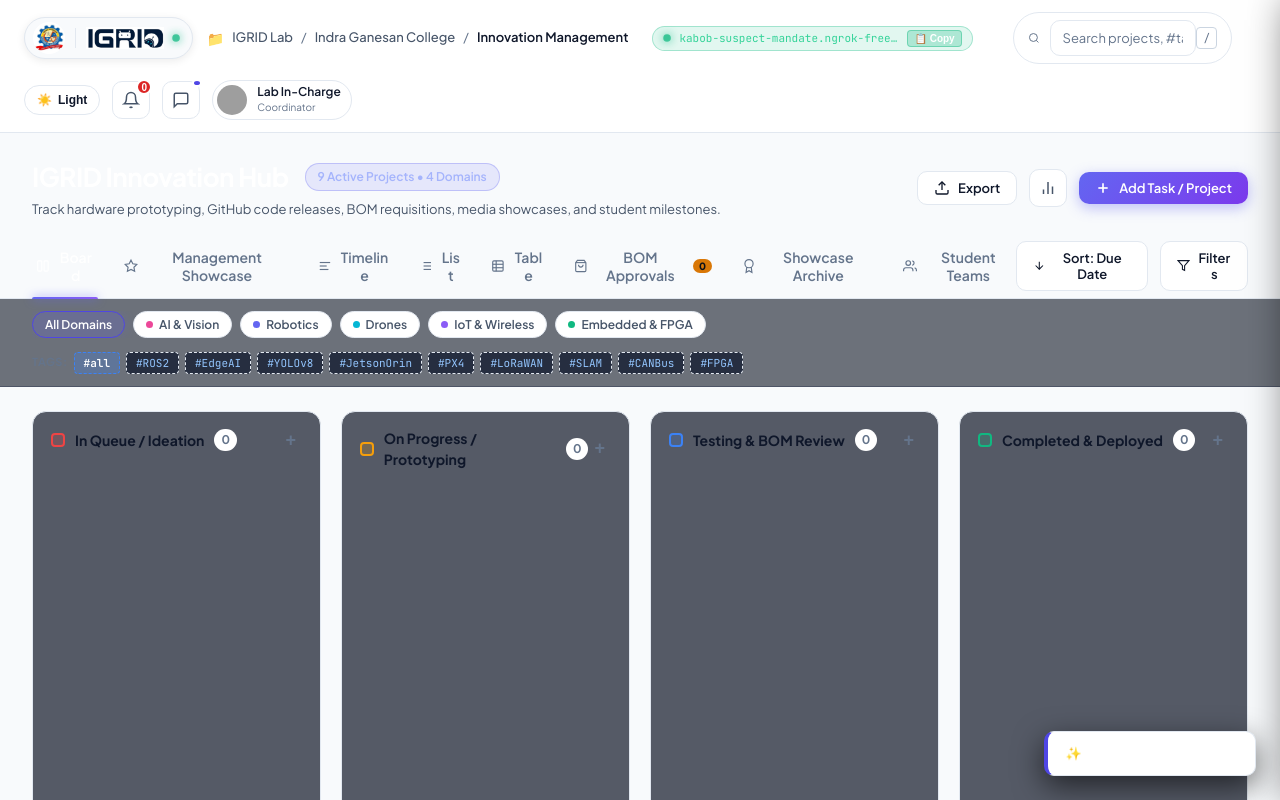
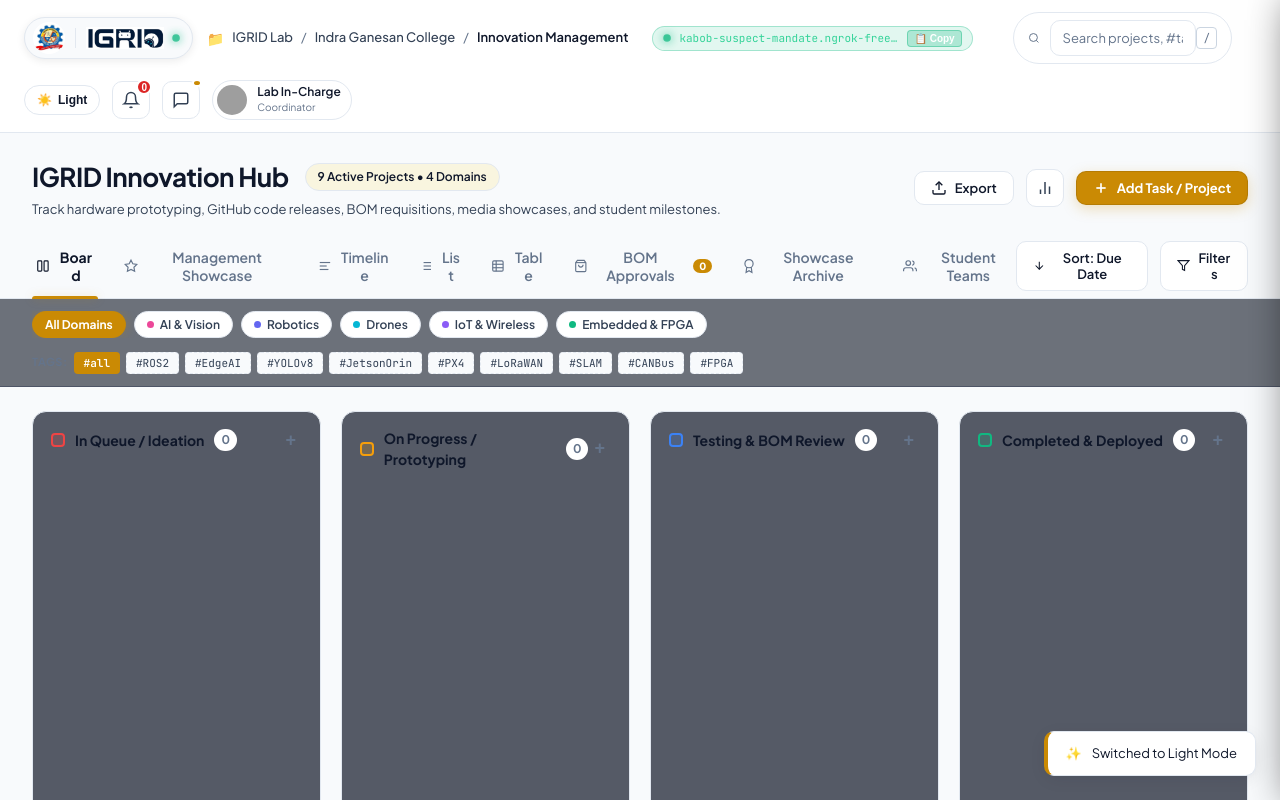
Before and after one commit to igridlab-code/IGRID-project-management-dashboard, a website: page public/index.html in a window 1280 px wide. Both pictures are taken after a click on the button "Toggle Light / Dark Theme". Shown: the top 800 px of the page. Drawn offline with Linux system fonts and the light colour scheme; no server answers; grey boxes are pictures that could not be loaded.

Commit message:
style: implement brand color palette (Yellow, Gray, White, Deep Navy) with high-contrast text visibility in light/dark themes

```diff
--- a/public/css/style.css
+++ b/public/css/style.css
@@ -1,50 +1,55 @@
 /* ==========================================================================
-   IGRID INNOVATION LAB - DUAL THEME DESIGN SYSTEM (DARK & LIGHT)
-   Pixel-perfect glassmorphism & responsive layouts for desktop & mobile
+   IGRID INNOVATION LAB - THEME SYSTEM (YELLOW, GRAY, WHITE & DARK BLUE)
+   High contrast, maximum text visibility, and responsive glassmorphism
    ========================================================================== */
 
 :root, [data-theme="dark"] {
-  --bg-main: #0b0f19;
-  --bg-header: #101626;
-  --bg-card: #151b2e;
-  --bg-card-hover: #1b233c;
-  --bg-card-sub: #121727;
-  --bg-input: #121829;
-  --bg-dropdown: #161e33;
-  --border-color: #212c49;
-  --border-light: #2c3a60;
-
-  --text-main: #f1f5f9;
-  --text-muted: #94a3b8;
-  --text-dim: #64748b;
-
-  --primary: #6366f1;
-  --primary-hover: #4f46e5;
-  --primary-glow: rgba(99, 102, 241, 0.35);
-
-  --accent-purple: #8b5cf6;
+  /* Dark Theme: Midnight Navy Canvas + Crisp White + Golden Yellow + Slate Gray */
+  --bg-main: #0b1120;
+  --bg-header: #0f172a;
+  --bg-card: #131d33;
+  --bg-card-hover: #1a2642;
+  --bg-card-sub: #0d1527;
+  --bg-input: #0f182b;
+  --bg-dropdown: #131d33;
+  --border-color: #24324f;
+  --border-light: #33456c;
+
+  --text-main: #f8fafc;
+  --text-muted: #cbd5e1;
+  --text-dim: #94a3b8;
+
+  /* Signature Innovation Yellow */
+  --primary: #facc15;
+  --primary-hover: #eab308;
+  --primary-text: #0f172a;
+  --primary-glow: rgba(250, 204, 21, 0.35);
+
+  --accent-yellow: #facc15;
+  --accent-navy: #3b82f6;
   --accent-blue: #38bdf8;
   --accent-green: #10b981;
   --accent-red: #ef4444;
   --accent-amber: #f59e0b;
-  --accent-youtube: #ff0000;
-  --accent-linkedin: #0a66c2;
-
-  --badge-green-bg: rgba(16, 185, 129, 0.15);
+  --accent-purple: #a855f7;
+  --accent-youtube: #ef4444;
+  --accent-linkedin: #0284c7;
+
+  --badge-green-bg: rgba(16, 185, 129, 0.18);
   --badge-green-text: #34d399;
-  --badge-green-border: rgba(16, 185, 129, 0.3);
-
-  --badge-red-bg: rgba(239, 68, 68, 0.15);
+  --badge-green-border: rgba(16, 185, 129, 0.35);
+
+  --badge-red-bg: rgba(239, 68, 68, 0.18);
   --badge-red-text: #f87171;
-  --badge-red-border: rgba(239, 68, 68, 0.3);
-
-  --badge-blue-bg: rgba(56, 189, 248, 0.15);
+  --badge-red-border: rgba(239, 68, 68, 0.35);
+
+  --badge-blue-bg: rgba(56, 189, 248, 0.18);
   --badge-blue-text: #38bdf8;
-  --badge-blue-border: rgba(56, 189, 248, 0.3);
-
-  --badge-date-bg: rgba(99, 102, 241, 0.12);
-  --badge-date-text: #a5b4fc;
-  --badge-date-border: rgba(99, 102, 241, 0.25);
+  --badge-blue-border: rgba(56, 189, 248, 0.35);
+
+  --badge-date-bg: rgba(250, 204, 21, 0.14);
+  --badge-date-text: #fde047;
+  --badge-date-border: rgba(250, 204, 21, 0.3);
 
   --font-sans: 'Plus Jakarta Sans', -apple-system, BlinkMacSystemFont, 'Segoe UI', Roboto, sans-serif;
   --font-mono: 'JetBrains Mono', monospace;
@@ -54,12 +59,12 @@
   --radius-xl: 20px;
   --radius-pill: 9999px;
 
-  --shadow-card: 0 4px 20px -2px rgba(0, 0, 0, 0.5);
-  --shadow-hover: 0 8px 30px rgba(99, 102, 241, 0.18);
+  --shadow-card: 0 4px 20px -2px rgba(0, 0, 0, 0.55);
+  --shadow-hover: 0 8px 30px rgba(250, 204, 21, 0.18);
   --transition: all 0.2s cubic-bezier(0.4, 0, 0.2, 1);
 }
 
-/* Light Theme Variables */
+/* Light Theme: Crisp White & Slate Canvas + Deep Navy Text + Warm Amber-Yellow */
 [data-theme="light"] {
   --bg-main: #f8fafc;
   --bg-header: #ffffff;
@@ -72,18 +77,21 @@
   --border-light: #cbd5e1;
 
   --text-main: #0f172a;
-  --text-muted: #475569;
+  --text-muted: #334155;
   --text-dim: #64748b;
 
-  --primary: #4f46e5;
-  --primary-hover: #4338ca;
-  --primary-glow: rgba(79, 70, 229, 0.18);
-
-  --accent-purple: #7c3aed;
+  --primary: #ca8a04;
+  --primary-hover: #a16207;
+  --primary-text: #ffffff;
+  --primary-glow: rgba(202, 138, 4, 0.25);
+
+  --accent-yellow: #ca8a04;
+  --accent-navy: #1e3a8a;
   --accent-blue: #0284c7;
   --accent-green: #059669;
   --accent-red: #dc2626;
   --accent-amber: #d97706;
+  --accent-purple: #7c3aed;
 
   --badge-green-bg: #ecfdf5;
   --badge-green-text: #059669;
@@ -97,12 +105,12 @@
   --badge-blue-text: #0284c7;
   --badge-blue-border: #bae6fd;
 
-  --badge-date-bg: #eef2ff;
-  --badge-date-text: #4338ca;
-  --badge-date-border: #c7d2fe;
-
-  --shadow-card: 0 4px 16px -2px rgba(0, 0, 0, 0.07), 0 2px 6px -1px rgba(0, 0, 0, 0.04);
-  --shadow-hover: 0 10px 25px -3px rgba(79, 70, 229, 0.15), 0 4px 6px -2px rgba(0, 0, 0, 0.05);
+  --badge-date-bg: #fef9c3;
+  --badge-date-text: #854d0e;
+  --badge-date-border: #fde047;
+
+  --shadow-card: 0 4px 18px -2px rgba(15, 23, 42, 0.08), 0 2px 6px -1px rgba(15, 23, 42, 0.04);
+  --shadow-hover: 0 10px 25px -3px rgba(202, 138, 4, 0.16), 0 4px 6px -2px rgba(15, 23, 42, 0.05);
 }
 
 * {
@@ -473,15 +481,15 @@
   font-size: 26px;
   font-weight: 700;
   letter-spacing: -0.5px;
-  color: #ffffff;
+  color: var(--text-main);
 }
 
 .domain-counter-pill {
   font-size: 12px;
   font-weight: 600;
-  background: rgba(99, 102, 241, 0.12);
-  color: #a5b4fc;
-  border: 1px solid rgba(99, 102, 241, 0.3);
+  background: rgba(250, 204, 21, 0.12);
+  color: var(--text-main);
+  border: 1px solid var(--border-color);
   padding: 4px 12px;
   border-radius: var(--radius-pill);
 }
@@ -508,14 +516,16 @@
 }
 
 .btn-primary {
-  background: linear-gradient(135deg, #6366f1, #7c3aed);
-  color: #ffffff;
-  box-shadow: 0 4px 14px rgba(99, 102, 241, 0.4);
+  background: var(--primary);
+  color: var(--primary-text);
+  font-weight: 700;
+  box-shadow: 0 4px 14px var(--primary-glow);
+  border: 1px solid rgba(0, 0, 0, 0.1);
 }
 
 .btn-primary:hover {
-  background: linear-gradient(135deg, #4f46e5, #6d28d9);
-  box-shadow: 0 6px 20px rgba(99, 102, 241, 0.6);
+  background: var(--primary-hover);
+  box-shadow: 0 6px 20px var(--primary-glow);
   transform: translateY(-1px);
 }
 
@@ -532,7 +542,7 @@
 
 .btn-danger {
   background: rgba(239, 68, 68, 0.15);
-  color: #f87171;
+  color: #ef4444;
   border: 1px solid rgba(239, 68, 68, 0.3);
 }
 
@@ -579,18 +589,18 @@
 }
 
 .btn-media-github {
-  background: rgba(255, 255, 255, 0.08);
-  color: #f1f5f9;
-  border: 1px solid rgba(255, 255, 255, 0.2);
+  background: var(--bg-card-sub);
+  color: var(--text-main);
+  border: 1px solid var(--border-color);
 }
 .btn-media-github:hover {
-  background: rgba(255, 255, 255, 0.18);
-  border-color: #ffffff;
+  background: var(--bg-card-hover);
+  border-color: var(--border-light);
 }
 
 .btn-media-youtube {
   background: rgba(239, 68, 68, 0.15);
-  color: #fca5a5;
+  color: #ef4444;
   border: 1px solid rgba(239, 68, 68, 0.3);
 }
 .btn-media-youtube:hover {
@@ -599,18 +609,18 @@
 }
 
 .btn-media-linkedin {
-  background: rgba(10, 102, 194, 0.15);
-  color: #93c5fd;
-  border: 1px solid rgba(10, 102, 194, 0.3);
+  background: rgba(2, 132, 199, 0.15);
+  color: #0284c7;
+  border: 1px solid rgba(2, 132, 199, 0.3);
 }
 .btn-media-linkedin:hover {
-  background: rgba(10, 102, 194, 0.3);
+  background: rgba(2, 132, 199, 0.3);
   color: #ffffff;
 }
 
 .btn-media-doc {
   background: rgba(16, 185, 129, 0.15);
-  color: #6ee7b7;
+  color: #10b981;
   border: 1px solid rgba(16, 185, 129, 0.3);
 }
 .btn-media-doc:hover {
@@ -652,7 +662,7 @@
 }
 
 .tab-btn:hover { color: var(--text-muted); }
-.tab-btn.active { color: #ffffff; }
+.tab-btn.active { color: var(--text-main); font-weight: 700; }
 
 .tab-btn.active::after {
   content: '';
@@ -660,15 +670,15 @@
   bottom: -1px;
   left: 0;
   right: 0;
-  height: 2px;
-  background: linear-gradient(90deg, #6366f1, #8b5cf6);
-  border-radius: 2px 2px 0 0;
-  box-shadow: 0 0 10px #6366f1;
+  height: 3px;
+  background: var(--primary);
+  border-radius: 3px 3px 0 0;
+  box-shadow: 0 0 10px var(--primary-glow);
 }
 
 .tab-count-badge {
-  background: var(--accent-amber);
-  color: #0b0f19;
+  background: var(--primary);
+  color: var(--primary-text);
   font-size: 10px;
   font-weight: 800;
   padding: 1px 6px;
@@ -726,10 +736,11 @@
 }
 
 .domain-pill.active {
-  background: rgba(99, 102, 241, 0.2);
-  color: #ffffff;
+  background: var(--primary);
+  color: var(--primary-text);
   border-color: var(--primary);
-  box-shadow: 0 0 12px rgba(99, 102, 241, 0.2);
+  box-shadow: 0 0 12px var(--primary-glow);
+  font-weight: 700;
 }
 
 .dot-ai { width: 7px; height: 7px; border-radius: 50%; background: #ec4899; }
@@ -754,9 +765,9 @@
 }
 
 .hashtag-chip {
-  background: rgba(22, 30, 51, 0.8);
+  background: var(--bg-card-sub);
   border: 1px dashed var(--border-color);
-  color: #93c5fd;
+  color: var(--text-muted);
   font-family: var(--font-mono);
   font-size: 11px;
   padding: 3px 9px;
@@ -766,16 +777,16 @@
 }
 
 .hashtag-chip:hover {
-  border-color: #60a5fa;
-  background: rgba(30, 41, 70, 0.9);
-  color: #ffffff;
+  border-color: var(--primary);
+  background: var(--bg-card-hover);
+  color: var(--text-main);
 }
 
 .hashtag-chip.active {
-  background: rgba(59, 130, 246, 0.25);
-  border-color: #3b82f6;
-  color: #ffffff;
-  font-weight: 600;
+  background: var(--primary);
+  border-color: var(--primary);
+  color: var(--primary-text);
+  font-weight: 700;
 }
 
 /* ==========================================================================
@@ -870,7 +881,7 @@
 .exec-kpi-num {
   font-size: 24px;
   font-weight: 800;
-  color: #ffffff;
+  color: var(--text-main);
   line-height: 1.1;
 }
 
@@ -987,9 +998,9 @@
 }
 
 .exec-progress-num {
-  font-size: 13px;
+  font-size: 15px;
   font-weight: 800;
-  color: #c7d2fe;
+  color: var(--text-main);
 }
 
 /* Card Body */
@@ -1004,8 +1015,9 @@
 .exec-card-title {
   font-size: 16px;
   font-weight: 700;
-  color: #ffffff;
+  color: var(--text-main);
   line-height: 1.3;
+  margin-bottom: 6px;
 }
 
 .exec-card-desc {
@@ -1042,7 +1054,7 @@
 .exec-lead-name {
   font-size: 13px;
   font-weight: 700;
-  color: #ffffff;
+  color: var(--text-main);
   line-height: 1.2;
 }
 
@@ -1291,7 +1303,7 @@
 .card-title {
   font-size: 14px;
   font-weight: 700;
-  color: #ffffff;
+  color: var(--text-main);
   line-height: 1.35;
   margin-top: 2px;
 }
@@ -1564,7 +1576,7 @@
 .timeline-title {
   font-size: 13px;
   font-weight: 600;
-  color: #ffffff;
+  color: var(--text-main);
   white-space: nowrap;
   overflow: hidden;
   text-overflow: ellipsis;
@@ -1653,7 +1665,7 @@
 
 .list-title {
   font-weight: 600;
-  color: #ffffff;
+  color: var(--text-main);
 }
 
 .list-tags-sub {
@@ -1721,7 +1733,7 @@
 
 .table-title {
   font-weight: 600;
-  color: #ffffff;
+  color: var(--text-main);
   cursor: pointer;
 }
 .table-title:hover {
@@ -1812,7 +1824,7 @@
 .showcase-banner-text h2 {
   font-size: 20px;
   font-weight: 700;
-  color: #ffffff;
+  color: var(--text-main);
   margin-bottom: 4px;
 }
 
@@ -1908,7 +1920,7 @@
 .student-info-main h4 {
   font-size: 14px;
   font-weight: 700;
-  color: #ffffff;
+  color: var(--text-main);
 }
 
 .student-roll {
@@ -1970,7 +1982,7 @@
 .modal-header h3 {
   font-size: 18px;
   font-weight: 700;
-  color: #ffffff;
+  color: var(--text-main);
 }
 
 .modal-close {
@@ -2071,7 +2083,7 @@
 .detail-main-info h2 {
   font-size: 20px;
   font-weight: 700;
-  color: #ffffff;
+  color: var(--text-main);
   margin-bottom: 6px;
 }
 
@@ -2158,7 +2170,7 @@
 .meta-val {
   font-size: 13px;
   font-weight: 600;
-  color: #ffffff;
+  color: var(--text-main);
   margin-top: 2px;
 }
 
@@ -2186,7 +2198,7 @@
 .detail-section-header h4 {
   font-size: 14px;
   font-weight: 700;
-  color: #ffffff;
+  color: var(--text-main);
 }
 
 .comments-thread {
@@ -2345,9 +2357,9 @@
   border-left: 4px solid var(--primary);
   border-radius: var(--radius-md);
   padding: 12px 18px;
-  color: #ffffff;
+  color: var(--text-main);
   font-size: 13px;
-  box-shadow: 0 10px 30px rgba(0, 0, 0, 0.6);
+  box-shadow: var(--shadow-card);
   display: flex;
   align-items: center;
   gap: 10px;
@@ -2379,7 +2391,7 @@
 .kpi-val {
   font-size: 26px;
   font-weight: 800;
-  color: #ffffff;
+  color: var(--text-main);
   margin-top: 4px;
 }
 
```
